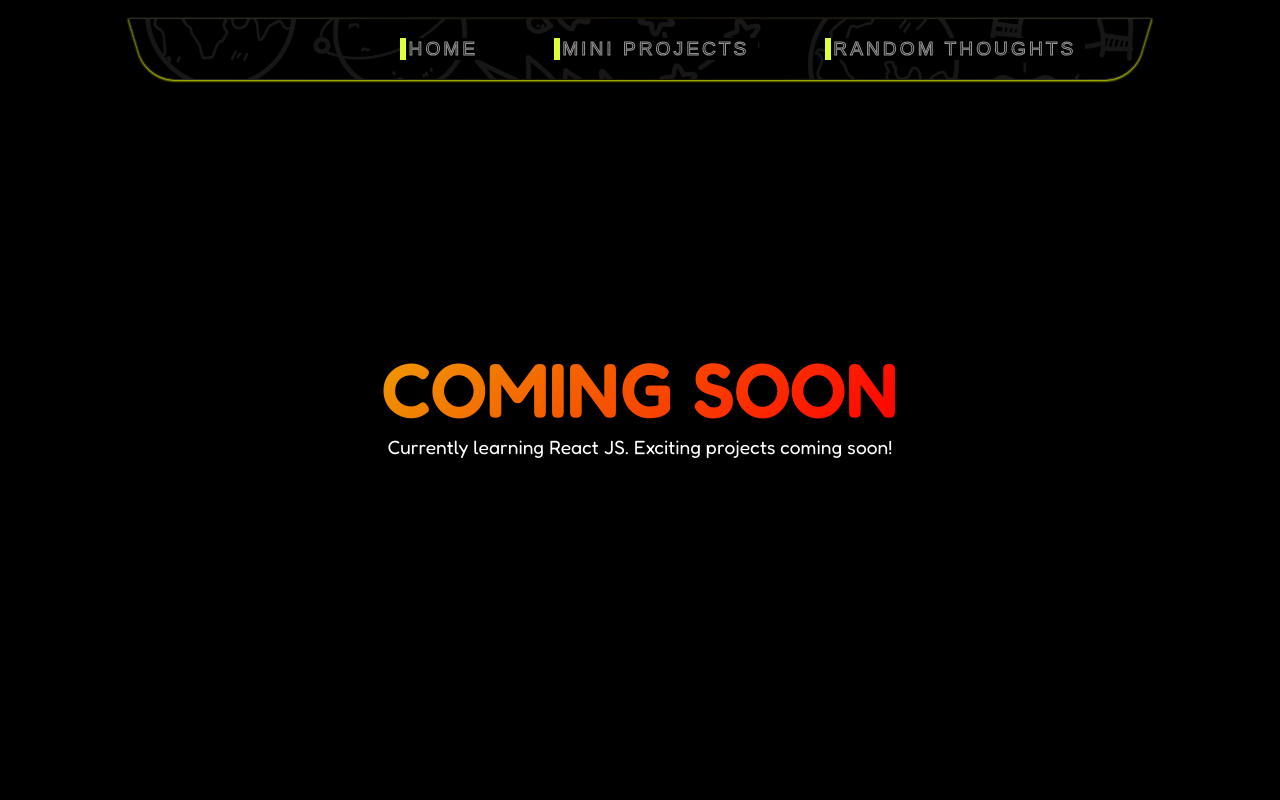
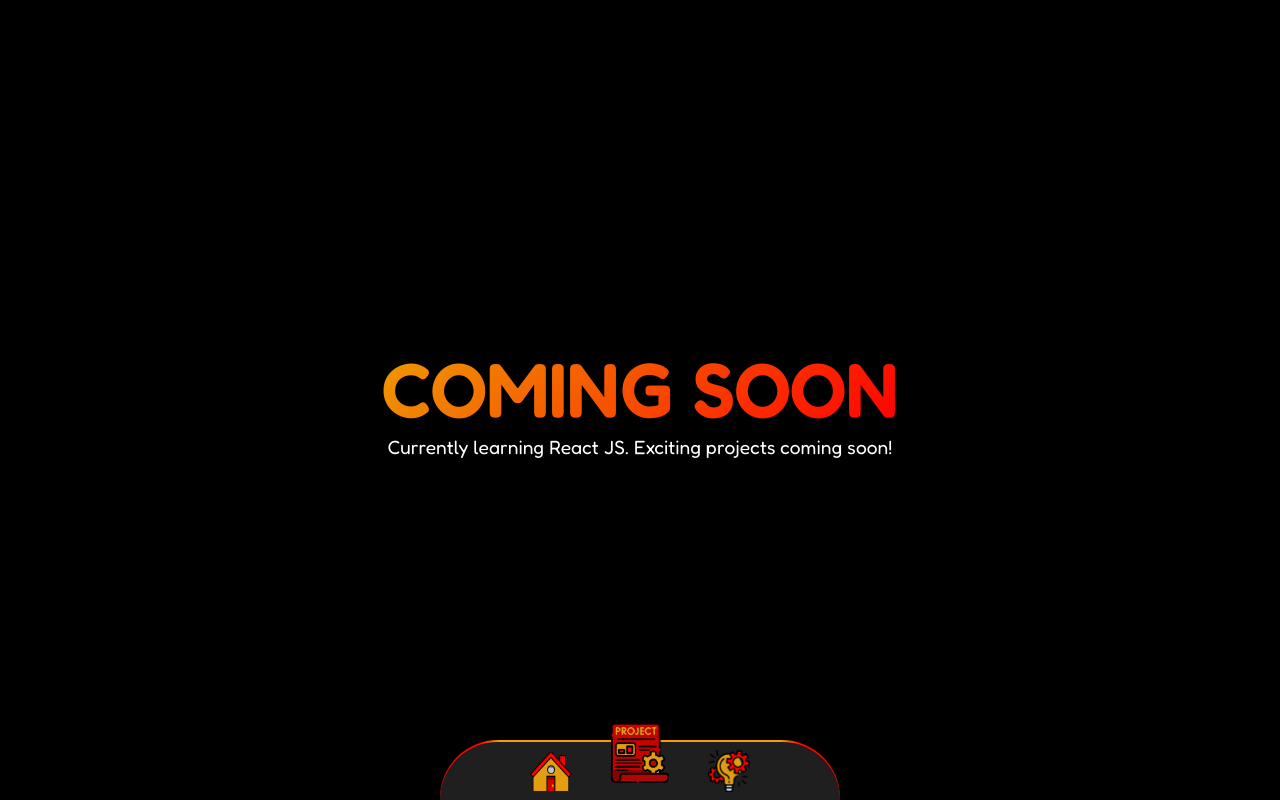
Before and after one commit to Madhavendra-007/mini-projects, a React (Create React App) app: page / in a window 1280 px wide. Shown: the top 800 px of the page. Built offline with nearby package versions, Linux system fonts and the light colour scheme; a web font is replaced by a local one.

Commit message:
mobile nav added to pc

```diff
--- a/src/App.jsx
+++ b/src/App.jsx
@@ -1,6 +1,5 @@
 import './App.css';
 // import { BrowserRouter as Router, Routes, Route } from 'react-router-dom';
-import Navbar from "./Components/Navbar";
 import Footer from "./Components/Footer";
 import MiniProjects from './Components/MiniProjects';
 import MobileNavigationMenu from './Components/MobileNavigationMenu';
@@ -10,7 +9,7 @@
   return (
     <>
 
-        <Navbar /> {/* Navbar */}
+
 
          <MiniProjects />
 
--- a/src/Components/MobileNavigationMenu.jsx
+++ b/src/Components/MobileNavigationMenu.jsx
@@ -7,9 +7,9 @@
 
     <div className="mobileMenusConrainerGradient"></div>
     <div className="mobileMenusContainer">
-        <div className="mobileMenus" id="home"></div>
-        <div className="mobileMenus" id="miniProjects"></div>
-        <div className="mobileMenus" id="randomThoughts"></div>
+    <a href="https://madhavendra.me/"><div className="mobileMenus" id="home"></div></a>
+        <a href="/"><div className="mobileMenus" id="miniProjects"></div></a>
+        <a href="/"><div className="mobileMenus" id="randomThoughts"></div></a>
     </div>
         </>  )
 }
--- a/src/Components/Navbar.jsx
+++ /dev/null
@@ -1,31 +0,0 @@
-import React from 'react'
-import './Styles/Navbar.css';
-export default function Navbar() {
-  return (
-    <>
-
-<div id="navbarAlign">
-
-    <div id="navbar" className="">
-
-        <div id="navbarButtonsDiv">
-
-            <button data-text="Awesome" className="button">
-                <span className="actual-text">&nbsp;home&nbsp;</span>
-                <span className="hover-text" aria-hidden="true">&nbsp;home&nbsp;</span>
-                </button>
-            <button data-text="Awesome" className="button">
-                <span className="actual-text">&nbsp;Mini Projects&nbsp;</span>
-                <span className="hover-text" aria-hidden="true">&nbsp;Mini&nbsp;Projects&nbsp;</span>
-                </button>
-            <button data-text="Awesome" className="button">
-                <span className="actual-text">&nbsp;Random Thoughts&nbsp;</span>
-                <span className="hover-text" aria-hidden="true">&nbsp;Random&nbsp;Thoughts&nbsp;</span>
-            </button>
-        </div>
-    </div>
-</div>
-
-    </>
-  )
-}
--- a/src/Components/Styles/mobileNavigationMenu.css
+++ b/src/Components/Styles/mobileNavigationMenu.css
@@ -1,5 +1,3 @@
-
-@media screen and (max-width: 1000px) {
 
   .customScrollContainer  {
     display: none;
@@ -11,25 +9,24 @@
     --mobileMenuContainerHeight: 58px;
     --mobileMenuContainerWidth: 94.5%;
   }
-
 .mobileMenusContainer {
-
   height: var(--mobileMenuContainerHeight);
   width: var(--mobileMenuContainerWidth);
+  max-width:400px;
   border-radius: 58px 58px 0px 0px;
   background-color: rgb(31, 31, 31);
-
   position:fixed ;
   bottom: 0px;
-    transform: translateX(-50%);
-    left: 50%;
   z-index: 4;
   display: flex;
   justify-content: center;
   align-items: center;
   gap: 9%;
+  left: 50%;
+  transform: translateX(-50%);
 }
 .mobileMenusConrainerGradient {
+  max-width: 400px;
   height: var(--mobileMenuContainerHeight);
   width: var(--mobileMenuContainerWidth);
   background: linear-gradient(to left, #FF0000 10%,#f59f00 15%, #f59f00 85%, #FF0000 90%);
@@ -37,8 +34,19 @@
   bottom: 2px;
   border-radius: 120px 120px 0px 0px;
   z-index: 3;
+  left: 50%;
   transform: translateX(-50%);
-    left: 50%;
+
+}
+@media screen and (min-width: 1500px) {
+  .mobileMenusContainer {
+    bottom: 5px;
+
+  }
+.mobileMenusConrainerGradient {
+  bottom: 7px;
+
+}
 }
 .mobileMenus{
 height: 42px;
@@ -50,6 +58,7 @@
 }
 #home{
   background-image: url("../Images/home2.png");
+
 }
 #miniProjects{
   background-image: url("../Images/miniProjects2.png");
@@ -61,5 +70,3 @@
   background-image: url("../Images/randomThoughts.png");
 
 }
-
-  }
```
Lines whose indentation alone changed are shown as unchanged.
